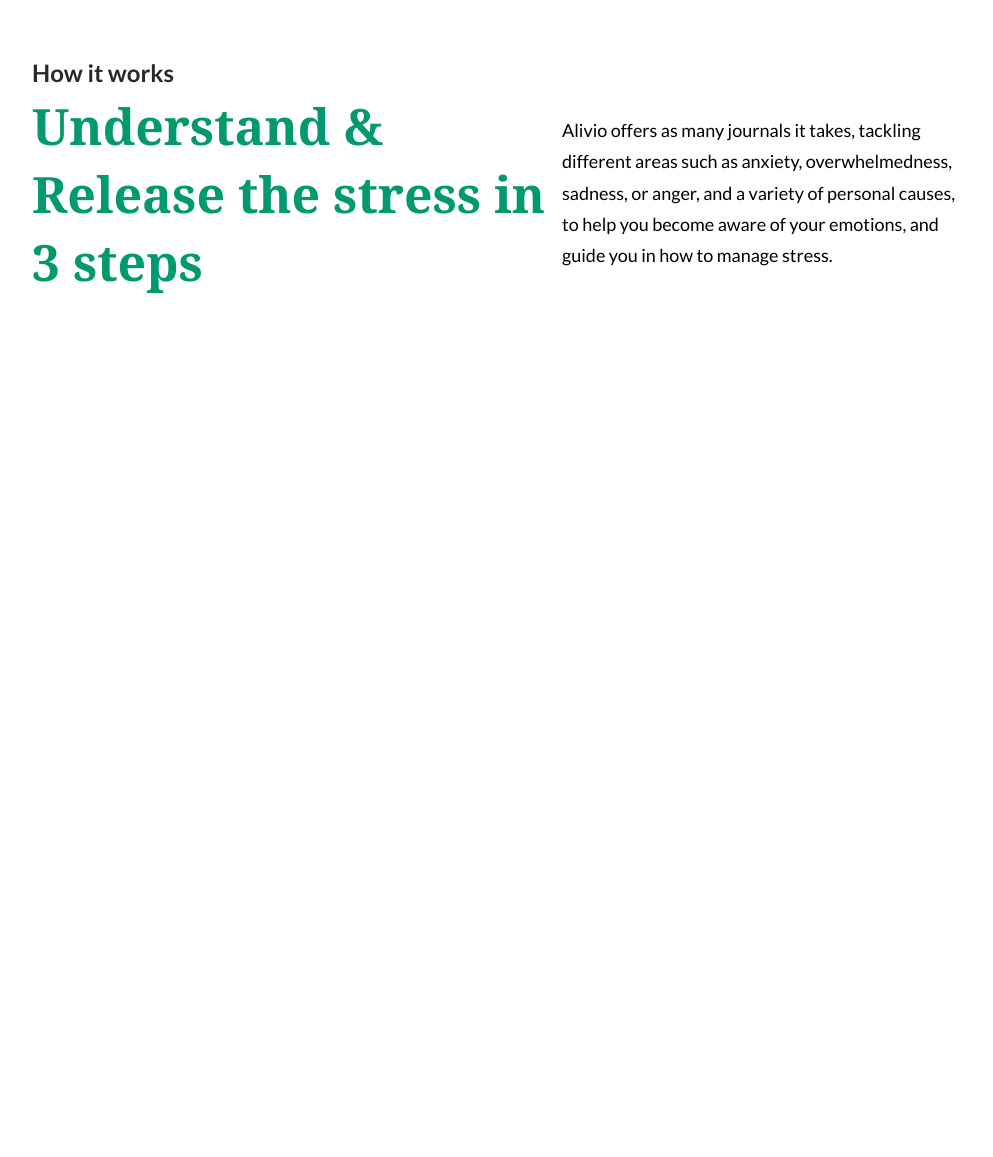
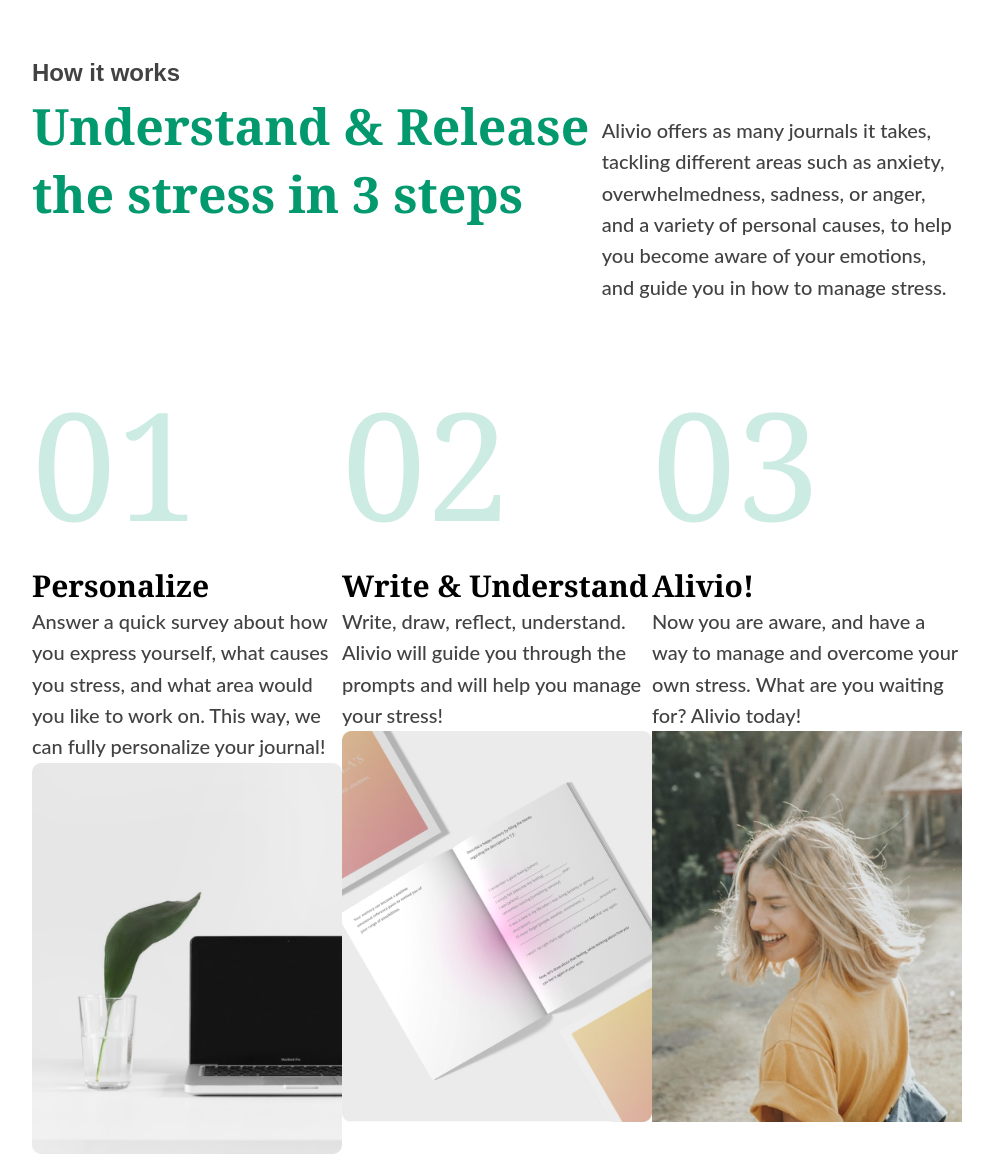
Before and after one commit to menuaone/alivio-website, a plain HTML site: page index.html in a window 1280 px wide. Shown: the part 1082-2239 px from the top of the page, without its empty margins (143-1136 px from the left). Before the commit the page ends 1382 px from the top, so only its background shows below. Drawn offline with Linux system fonts and the light colour scheme; files whose address does not match are found by name.

Commit message:
position step in scss

```diff
--- a/index.html
+++ b/index.html
@@ -58,23 +58,55 @@
             <div class="hiwtext__box">
 
                 <h2 class="h2">Understand & Release the stress in 3 steps</h2>
-                <p class="text__box-main">Alivio offers as many journals it takes, tackling different areas such as anxiety, overwhelmedness, sadness, or anger, and a variety of personal causes, to help you become aware of your emotions, and guide you in how to manage stress.</p>
+                <p class="text__box mtext">Alivio offers as many journals it takes, tackling different areas such as anxiety, overwhelmedness, sadness, or anger, and a variety of personal causes, to help you become aware of your emotions, and guide you in how to manage stress.</p>
 
             </div>
 
             <div class="hiwcard__box">
-                <div class="hiwcard">
+                <div class="hiwcard__inner">
 
                     <div class="card__title">
-                        <h3 class="h3"></h3>
-                        <p class="title__text"></p>
+                        <h3 class="h3">01</h3>
+                        <p class="title__text">Personalize</p>
                     </div>
 
-                    <p class="text__box-main"></p>
+                    <p class="cardtext__box mtext">Answer a quick survey about how you express yourself, what causes you stress, and what area would you like to work on. This way, we can fully personalize your journal!</p>
 
                     <div class="card__img">
-                        <img src="" alt="">
+                        <img src="resources/1card.png" alt="img">
                     </div>
+
+                </div>
+
+                <div class="hiwcard__inner">
+
+                    <div class="card__title">
+                        <h3 class="h3">02</h3>
+                        <p class="title__text">Write & Understand</p>
+                    </div>
+
+                    <p class="cardtext__box mtext">Write, draw, reflect, understand. Alivio will guide you through the prompts and will help you manage your stress!</p>
+
+                    <div class="card__img">
+                        <img src="resources/2card.png" alt="img">
+                    </div>
+
+                </div>
+
+                <div class="hiwcard__inner">
+
+                    <div class="card__title">
+                        <h3 class="h3">03</h3>
+                        <p class="title__text">Alivio!</p>
+                    </div>
+
+                    <p class="cardtext__box mtext">Now you are aware, and have a way to manage and overcome your own stress.
+                        What are you waiting for? Alivio today!</p>
+
+                    <div class="card__img">
+                        <img src="resources/3card.png" alt="img">
+                    </div>
+
                 </div>
             </div>
         </div>
--- a/sass/base/_base.scss
+++ b/sass/base/_base.scss
@@ -1,11 +1,9 @@
-@import url('https://fonts.googleapis.com/css2?family=Lato:wght@300;400;700&display=swap');
-
 /* Main */
 
 body{
     margin: 0;
     background-color: #fff;
-    font-family: $font-main;
+    font-family: 'Montserrat', sans-serif;
 }
 
 .container {
@@ -22,3 +20,13 @@
         color: $lgreen;
     }
 }
+
+.mtext{
+    font-family: $font-main;
+    font-size: 20px;
+    font-style: normal;
+    font-weight: 500;
+    line-height: 31.4px;
+
+    color: $dgrey;
+}
--- a/sass/base/_vars.scss
+++ b/sass/base/_vars.scss
@@ -1,6 +1,7 @@
 // Colors
 $lgreen: #01996D;
 $black: #292929;
+$dgrey: #424242;
 $white: #fff;
 $dgreen: #245852;
 
--- a/sass/componets/_howitworks.scss
+++ b/sass/componets/_howitworks.scss
@@ -5,7 +5,7 @@
     font-weight: 600;
     line-height: 37.68px;
 
-    color: $black;
+    color: $dgrey;
   }
   & .hiwtext__box{
      display: flex;
@@ -24,19 +24,41 @@
     max-width: 584px;
     max-height: 185px;
 
-  } & .text__box-main{
+  } & .text__box{
+    display: block;
+    width: 671px;
+    height: 269px;
+
+    padding-top: 23px;
+
+  } & .hiwcard__box{
+    display: flex;
+    justify-content: space-between;
+
+  } & .hiwcard__inner {
     display: block;
 
-    font-family: $font-main;
-    font-size: 18px;
+    width: 390px;
+    height: 937px;
+
+  } & .card__title {
+
+
+  }& .h3 {
+    color: rgba(1, 153, 109, 0.20);
+
+    font-family: $font-accent;
+    font-size: 150px;
     font-style: normal;
     font-weight: 400;
 
-    line-height: 31.4px;
+  } & .title__text{
 
-    max-width: 400px;
-    max-height: 135px;
+    font-family: $font-accent;
+    font-size: 30px;
+    font-style: normal;
+    font-weight: 700;
 
-    padding-top: 23px;
+
   }
 }
```
Also changed, not shown: css/main.css, 3 other files.
